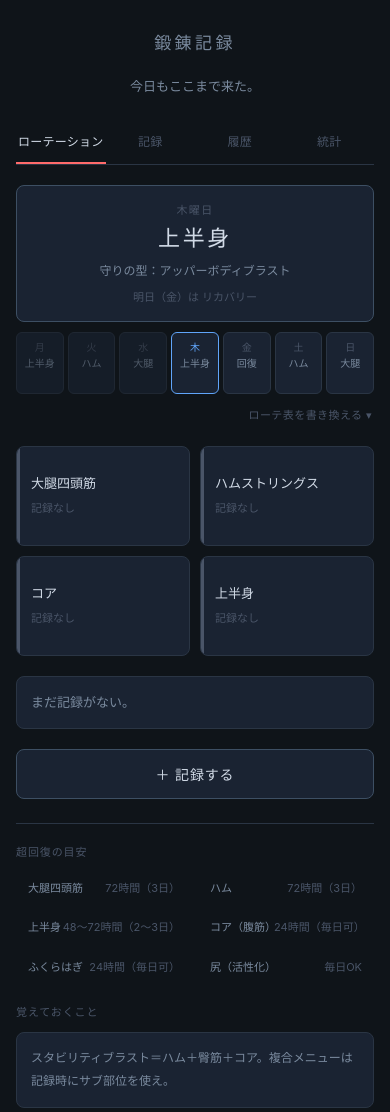
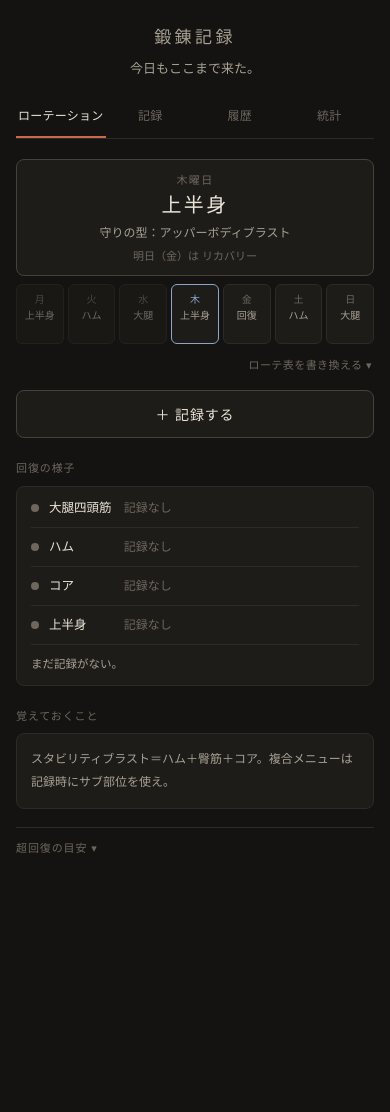
Before and after one commit to awa-kuri/reimagined-tanren134t, a plain HTML site: page index.html in a window 390 px wide. After the commit the page ends 957 px from the top, so only its background shows below. Drawn offline with Linux system fonts and the light colour scheme.

Commit message:
Add files via upload

```diff
--- a/index.html
+++ b/index.html
@@ -7,24 +7,30 @@
     <link rel="manifest" href="manifest.json">
     <meta name="apple-mobile-web-app-capable" content="yes">
     <meta name="apple-mobile-web-app-status-bar-style" content="black-translucent">
-    <meta name="theme-color" content="#0f1419">
+    <meta name="theme-color" content="#141311">
     <link rel="apple-touch-icon" href="icon-192.png">
     <link href="https://fonts.googleapis.com/css2?family=Noto+Serif+JP:wght@300;400;500&family=Zen+Kaku+Gothic+New:wght@300;400;500&display=swap" rel="stylesheet">
     <style>
+        /* ===== 色の札（ここを書き換えれば全体の色が変わる） =====
+           墨色の地に、灯り（琥珀）・苔（緑）・朱（赤）・藍（青）の四色 */
         :root {
-            --bg-deep: #0f1419;
-            --bg-card: #1a2332;
-            --bg-input: #0d1117;
-            --border: #2a3544;
-            --border-light: #3d4f63;
-            --text-primary: #d1dae6;
-            --text-secondary: #7a8a9e;
-            --text-muted: #4a5568;
-            --accent-ready: #4ade80;
-            --accent-recovering: #fbbf24;
-            --accent-overdue: #ff6b6b;
-            --accent-blue: #60a5fa;
-            --lantern: 251, 191, 36;
+            --bg-deep: #141311;
+            --bg-card: #1e1c19;
+            --bg-input: #111010;
+            --border: #2e2a25;
+            --border-light: #47413a;
+            --text-primary: #ebe4d7;
+            --text-secondary: #a8a093;
+            --text-muted: #6e675d;
+            --accent-ready: #94b98b;       /* 苔：回復済み */
+            --accent-recovering: #d4a650;  /* 琥珀：回復中 */
+            --accent-overdue: #d8785c;     /* 朱：間が空いた */
+            --accent-blue: #8aa6c9;        /* 藍：今日の印など */
+            --accent-main: #c9694d;        /* 朱：選んでいる札の下線 */
+            --lantern: 214, 166, 80;       /* 灯り（rgb） */
+            --ai: 138, 166, 201;           /* 藍（rgb） */
+            --btn-primary-bg: #2b3628;
+            --btn-primary-border: #4b6044;
         }
 
         * { margin: 0; padding: 0; box-sizing: border-box; }
@@ -47,7 +53,7 @@
         /* ===== Header ===== */
         .header {
             text-align: center;
-            padding: 30px 0 8px;
+            padding: 24px 0 4px;
         }
         .header h1 {
             font-family: 'Noto Serif JP', serif;
@@ -84,7 +90,7 @@
         }
         .tab.active {
             color: var(--text-primary);
-            border-bottom-color: var(--accent-overdue);
+            border-bottom-color: var(--accent-main);
         }
 
         /* ===== Panels ===== */
@@ -94,8 +100,8 @@
         /* ===== Greeting ===== */
         .greeting {
             text-align: center;
-            padding: 14px 16px;
-            margin-bottom: 6px;
+            padding: 6px 16px 10px;
+            margin-bottom: 2px;
         }
         .greeting-text {
             font-family: 'Noto Serif JP', serif;
@@ -170,7 +176,8 @@
         .btn-record-start {
             display: block;
             width: 100%;
-            padding: 14px;
+            margin-bottom: 22px;
+            padding: 13px;
             background: var(--bg-card);
             border: 1px solid var(--border-light);
             border-radius: 8px;
@@ -196,7 +203,7 @@
             display: flex;
             align-items: center;
             gap: 8px;
-            padding: 8px 12px;
+            padding: 6px 12px;
             background: var(--bg-card);
             border: 1px solid var(--border);
             border-radius: 6px;
@@ -278,8 +285,8 @@
             transition: background 0.2s;
         }
         .btn:hover { background: var(--border); }
-        .btn-primary { background: #2a4a3a; border-color: #3d6b50; }
-        .btn-primary:hover { background: #3d6b50; }
+        .btn-primary { background: var(--btn-primary-bg); border-color: var(--btn-primary-border); }
+        .btn-primary:hover { background: var(--btn-primary-border); }
 
         .btn-icon {
             padding: 6px;
@@ -351,8 +358,8 @@
         }
 
         .edit-notice {
-            background: #1a2a4a;
-            border: 1px solid #2a4a7a;
+            background: rgba(var(--ai), 0.10);
+            border: 1px solid rgba(var(--ai), 0.40);
             border-radius: 6px;
             padding: 10px 14px;
             margin-bottom: 16px;
@@ -369,22 +376,24 @@
             top: 50px;
             left: 50%;
             transform: translateX(-50%);
-            max-width: 88%;
-            white-space: normal; /* テキストが折り返されるようにする */
-            background: rgba(15, 20, 30, 0.94);
-            border: 1px solid rgba(255, 100, 100, 0.3);
-            border-radius: 4px;
-            padding: 15px 30px;
-            color: var(--accent-overdue);
-            box-shadow: 0 4px 12px rgba(255, 0, 0, .25);
-            font-weight: 600;
+            width: max-content;
+            max-width: 92%;
+            white-space: pre-line;   /* 句点の改行を活かす */
+            text-align: left;        /* 折り返しても左揃え */
+            background: rgba(30, 28, 25, 0.97);
+            border: 1px solid rgba(var(--lantern), 0.45);
+            border-radius: 8px;
+            padding: 12px 18px;
+            color: var(--text-primary);
+            box-shadow: 0 6px 20px rgba(0, 0, 0, 0.45);
+            font-weight: 500;
             font-size: 14px;
-            letter-spacing: 0.05em;
+            line-height: 1.7;
+            letter-spacing: 0.04em;
             opacity: 0;
             transition: opacity 0.3s;
             pointer-events: none;
             z-index: 100;
-            text-align: center;
         }
         .toast.show { opacity: 1; }
 
@@ -552,7 +561,7 @@
         }
         .hm-cell.lv3 {
             background: rgba(var(--lantern), 0.75);
-            color: #1a1408;
+            color: #1b160d;
             font-weight: 500;
         }
         .hm-cell.today { box-shadow: inset 0 0 0 1px var(--accent-blue); }
@@ -588,7 +597,7 @@
         }
         .balance-fill {
             height: 100%;
-            background: linear-gradient(90deg, rgba(96,165,250,0.35), rgba(96,165,250,0.7));
+            background: linear-gradient(90deg, rgba(var(--ai),0.35), rgba(var(--ai),0.7));
             border-radius: 3px;
         }
         .balance-fill.daily {
@@ -633,11 +642,11 @@
         }
         .weekly-bar {
             width: 100%;
-            background: rgba(96, 165, 250, 0.4);
+            background: rgba(var(--ai), 0.4);
             border-radius: 3px 3px 0 0;
             min-height: 2px;
         }
-        .weekly-bar.current { background: rgba(96, 165, 250, 0.8); }
+        .weekly-bar.current { background: rgba(var(--ai), 0.8); }
         .weekly-labels {
             display: flex;
             gap: 6px;
@@ -655,8 +664,8 @@
             background: var(--bg-card);
             border: 1px solid var(--border-light);
             border-radius: 8px;
-            padding: 16px 16px 14px;
-            margin-bottom: 10px;
+            padding: 12px 14px 10px;
+            margin-bottom: 8px;
             text-align: center;
         }
         .today-plan-dow {
@@ -666,11 +675,11 @@
         }
         .today-plan-label {
             font-family: 'Noto Serif JP', serif;
-            font-size: 22px;
+            font-size: 20px;
             font-weight: 400;
             color: var(--text-primary);
             letter-spacing: 0.12em;
-            margin: 2px 0 4px;
+            margin: 0 0 2px;
         }
         .today-plan-memo {
             font-size: 12px;
@@ -680,7 +689,7 @@
         .today-plan-next {
             font-size: 11px;
             color: var(--text-muted);
-            margin-top: 8px;
+            margin-top: 4px;
         }
 
         .week-strip {
@@ -695,7 +704,7 @@
             border-radius: 6px;
             padding: 6px 2px 5px;
             text-align: center;
-            min-height: 62px;
+            min-height: 56px;
             display: flex;
             flex-direction: column;
             align-items: center;
@@ -723,7 +732,7 @@
 
         .plan-edit-toggle {
             display: block;
-            margin: 0 0 20px auto;
+            margin: 0 0 14px auto;
             padding: 4px 2px;
             background: none;
             border: none;
@@ -786,7 +795,7 @@
         .new-badge {
             font-size: 9px;
             color: var(--accent-blue);
-            border: 1px solid rgba(96,165,250,0.5);
+            border: 1px solid rgba(var(--ai),0.5);
             border-radius: 3px;
             padding: 0 4px;
             margin-left: auto;
@@ -847,6 +856,73 @@
             color: var(--text-muted);
         }
 
+        /* ===== 回復の様子（部位の一覧） ===== */
+        .section-title {
+            font-size: 11px;
+            color: var(--text-muted);
+            letter-spacing: 0.08em;
+            margin-bottom: 8px;
+        }
+        .recovery-box {
+            background: var(--bg-card);
+            border: 1px solid var(--border);
+            border-radius: 8px;
+            padding: 2px 14px 10px;
+            margin-bottom: 22px;
+        }
+        .recovery-row {
+            display: grid;
+            grid-template-columns: 8px 5.4em 1fr auto;
+            align-items: center;
+            gap: 10px;
+            padding: 9px 0;
+            border-bottom: 1px solid var(--border);
+            font-size: 12px;
+        }
+        .recovery-dot {
+            width: 8px;
+            height: 8px;
+            border-radius: 50%;
+            background: var(--text-muted);
+        }
+        .recovery-row.ready .recovery-dot { background: var(--accent-ready); }
+        .recovery-row.recovering .recovery-dot { background: var(--accent-recovering); }
+        .recovery-row.overdue .recovery-dot { background: var(--accent-overdue); }
+        .recovery-name { color: var(--text-primary); font-size: 12.5px; }
+        .recovery-status { color: var(--text-muted); }
+        .recovery-row.ready .recovery-status { color: var(--accent-ready); }
+        .recovery-row.recovering .recovery-status { color: var(--accent-recovering); }
+        .recovery-row.overdue .recovery-status { color: var(--accent-overdue); }
+        .recovery-last {
+            font-size: 10.5px;
+            color: var(--text-muted);
+            text-align: right;
+        }
+        .recovery-comment {
+            font-size: 11.5px;
+            color: var(--text-secondary);
+            line-height: 1.7;
+            padding-top: 10px;
+        }
+
+        /* 畳める欄 */
+        .fold {
+            margin: 18px 0 0;
+            border-top: 1px solid var(--border);
+            padding-top: 12px;
+        }
+        .fold summary {
+            font-size: 11px;
+            color: var(--text-muted);
+            letter-spacing: 0.08em;
+            cursor: pointer;
+            list-style: none;
+        }
+        .fold summary::-webkit-details-marker { display: none; }
+        .fold summary::after { content: ' ▾'; }
+        .fold[open] summary::after { content: ' ▴'; }
+        .fold .tips-grid { margin-top: 10px; }
+
         @media (max-width: 480px) {
             .input-row-3 { grid-template-columns: 1fr; }
             .rotation-grid { grid-template-columns: 1fr 1fr; }
@@ -881,46 +957,30 @@
         <button class="plan-edit-toggle" id="plan-edit-toggle" onclick="togglePlanEditor()">ローテ表を書き換える ▾</button>
         <div class="plan-editor" id="plan-editor" style="display:none;"></div>
 
-        <div class="rotation-grid" id="rotation-grid"></div>
-
-        <div class="rotation-comment" id="rotation-comment"></div>
-
         <div id="today-done"></div>
 
         <button class="btn-record-start" onclick="switchTab('record')">＋ 記録する</button>
 
-        <div class="tips-section">
-            <div class="tips-title">超回復の目安</div>
+        <div class="section-title">回復の様子</div>
+        <div class="recovery-box">
+            <div id="rotation-grid"></div>
+            <div class="recovery-comment" id="rotation-comment"></div>
+        </div>
+
+        <div class="section-title">覚えておくこと</div>
+        <div class="tips-body" id="tips-body"></div>
+
+        <details class="fold">
+            <summary>超回復の目安</summary>
             <div class="tips-grid">
-                <div class="tips-item">
-                    <span class="tips-part">大腿四頭筋</span>
-                    <span class="tips-hours">72時間（3日）</span>
-                </div>
-                <div class="tips-item">
-                    <span class="tips-part">ハム</span>
-                    <span class="tips-hours">72時間（3日）</span>
-                </div>
-                <div class="tips-item">
-                    <span class="tips-part">上半身</span>
-                    <span class="tips-hours">48〜72時間（2〜3日）</span>
-                </div>
-                <div class="tips-item">
-                    <span class="tips-part">コア（腹筋）</span>
-                    <span class="tips-hours">24時間（毎日可）</span>
-                </div>
-                <div class="tips-item">
-                    <span class="tips-part">ふくらはぎ</span>
-                    <span class="tips-hours">24時間（毎日可）</span>
-                </div>
-                <div class="tips-item">
-                    <span class="tips-part">尻（活性化）</span>
-                    <span class="tips-hours">毎日OK</span>
-                </div>
+                <div class="tips-item"><span class="tips-part">大腿四頭筋</span><span class="tips-hours">72時間（3日）</span></div>
+                <div class="tips-item"><span class="tips-part">ハム</span><span class="tips-hours">72時間（3日）</span></div>
+                <div class="tips-item"><span class="tips-part">上半身</span><span class="tips-hours">48〜72時間</span></div>
+                <div class="tips-item"><span class="tips-part">コア（腹筋）</span><span class="tips-hours">24時間（毎日可）</span></div>
+                <div class="tips-item"><span class="tips-part">ふくらはぎ</span><span class="tips-hours">24時間（毎日可）</span></div>
+                <div class="tips-item"><span class="tips-part">尻（活性化）</span><span class="tips-hours">毎日OK</span></div>
             </div>
-
-            <div class="tips-title" style="margin-top:20px;">覚えておくこと</div>
-            <div class="tips-body" id="tips-body"></div>
-        </div>
+        </details>
     </div>
 
     <!-- ===== 記録 ===== -->
@@ -1085,7 +1145,7 @@
     ======================================== */
     const TRACKED_PARTS = [
         { key: '大腿四頭筋', label: '大腿四頭筋', restHours: 72 },
-        { key: 'ハムストリングス', label: 'ハムストリングス', restHours: 72 },
+        { key: 'ハムストリングス', label: 'ハム', restHours: 72 },
         { key: 'コア', label: 'コア', restHours: 24 },
         { key: '上半身', label: '上半身', restHours: 72 },
     ];
@@ -1271,7 +1331,7 @@ const GREETINGS_DONE = {
 
         const exLines = todayRecord.exercises.map((ex, i) => {
             const badge = i >= copied ? '<span class="new-badge">未</span>' : '';
-            return `<div class="today-done-item"><span class="today-done-check">✓</span><span>${escapeHTML(exLabel(ex, true))}</span>${badge}</div>`;
+            return `<div class="today-done-item"><span class="today-done-check">✓</span><span>${i + 1}. ${escapeHTML(exLabel(ex, false))}</span>${badge}</div>`;
         }).join('');
 
         const stateText = copied >= totalItems ? '全部写した' : (copied > 0 ? `${copied}件まで写した` : '');
@@ -1655,10 +1715,16 @@ const GREETINGS_DONE = {
         localStorage.setItem('trainingRecords', JSON.stringify(records));
     }
 
+    // 長い言葉は、句点のところで改行して読みやすくする
+    function formatToast(text) {
+        if (text.length <= 16) return text;
+        return text.replace(/。(?!$)/g, '。\n');
+    }
+
     function showToast(text) {
         const el = document.getElementById('toast');
         if (toastTimeout) clearTimeout(toastTimeout);
-        el.textContent = text;
+        el.textContent = formatToast(text);
         el.classList.add('show');
         toastTimeout = setTimeout(() => {
             el.classList.remove('show');
@@ -1746,30 +1812,25 @@ const GREETINGS_DONE = {
             statuses.push(info.status);
 
             let statusText = '';
-            let elapsedText = '';
-
             if (info.status === 'nodata') {
                 statusText = '記録なし';
             } else if (info.status === 'ready') {
-                statusText = '回復済み ─ 狙い目';
-                const days = Math.floor(info.hours / 24);
-                const hrs = Math.floor(info.hours % 24);
-                elapsedText = `前回: ${formatDateShort(info.lastDate)}（${days > 0 ? days + '日' : ''}${hrs}時間前）`;
+                statusText = '回復済み・狙い目';
             } else if (info.status === 'recovering') {
                 const remaining = Math.ceil(part.restHours - info.hours);
-                statusText = `回復中 ─ あと約${remaining}時間`;
-                elapsedText = `前回: ${formatDateShort(info.lastDate)}`;
+                statusText = `回復中 あと約${remaining}時間`;
             } else if (info.status === 'overdue') {
                 const days = Math.floor(info.hours / 24);
-                statusText = `${days}日以上経過`;
-                elapsedText = `前回: ${formatDateShort(info.lastDate)}`;
+                statusText = `${days}日以上空いた`;
             }
+            const lastText = info.lastDate ? formatDateShort(info.lastDate) : '';
 
             html += `
-                <div class="rotation-card ${info.status}">
-                    <div class="rotation-part">${part.label}</div>
-                    <div class="rotation-status">${statusText}</div>
-                    ${elapsedText ? `<div class="rotation-elapsed">${elapsedText}</div>` : ''}
+                <div class="recovery-row ${info.status}">
+                    <span class="recovery-dot"></span>
+                    <span class="recovery-name">${part.label}</span>
+                    <span class="recovery-status">${statusText}</span>
+                    <span class="recovery-last">${lastText}</span>
                 </div>
             `;
         });
```
